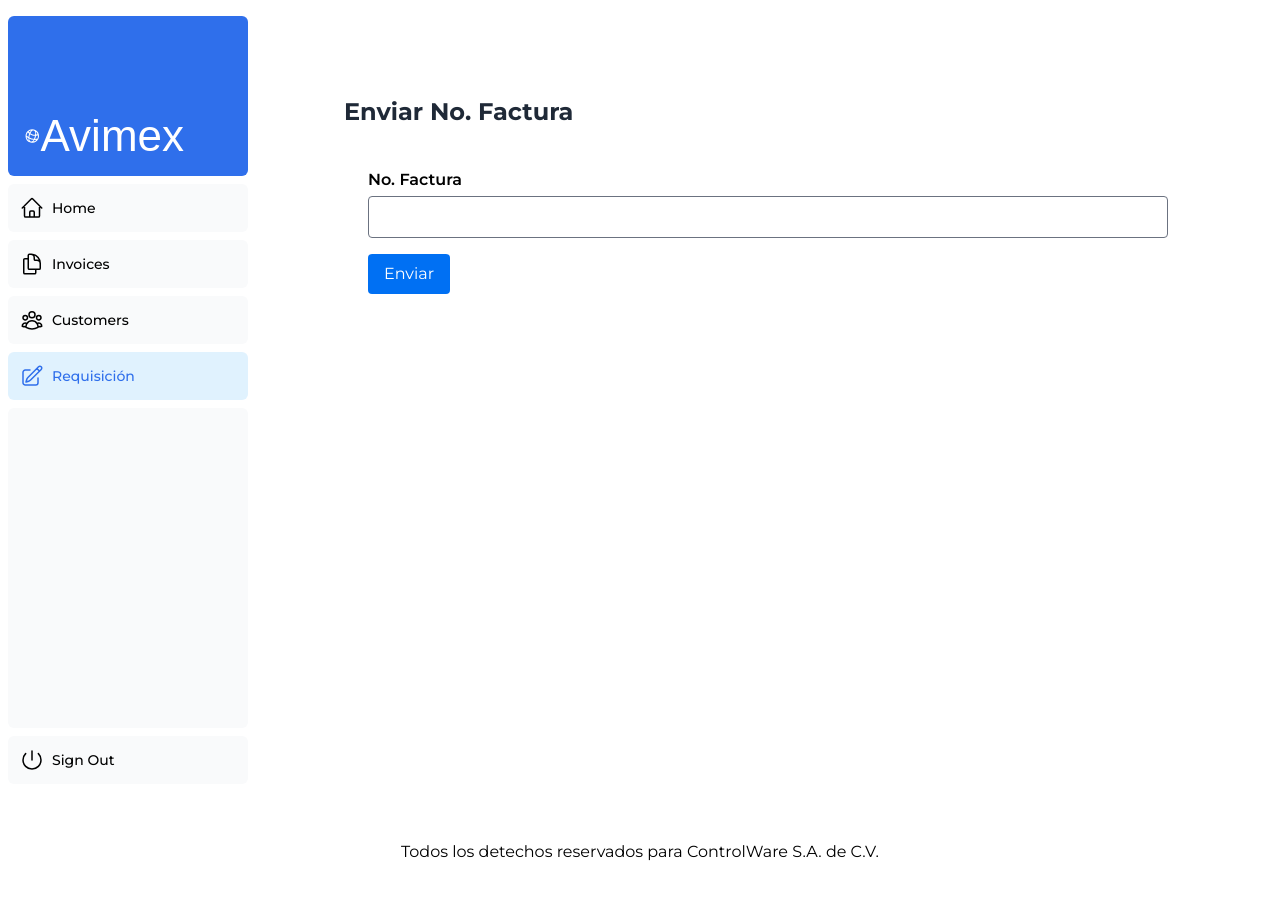
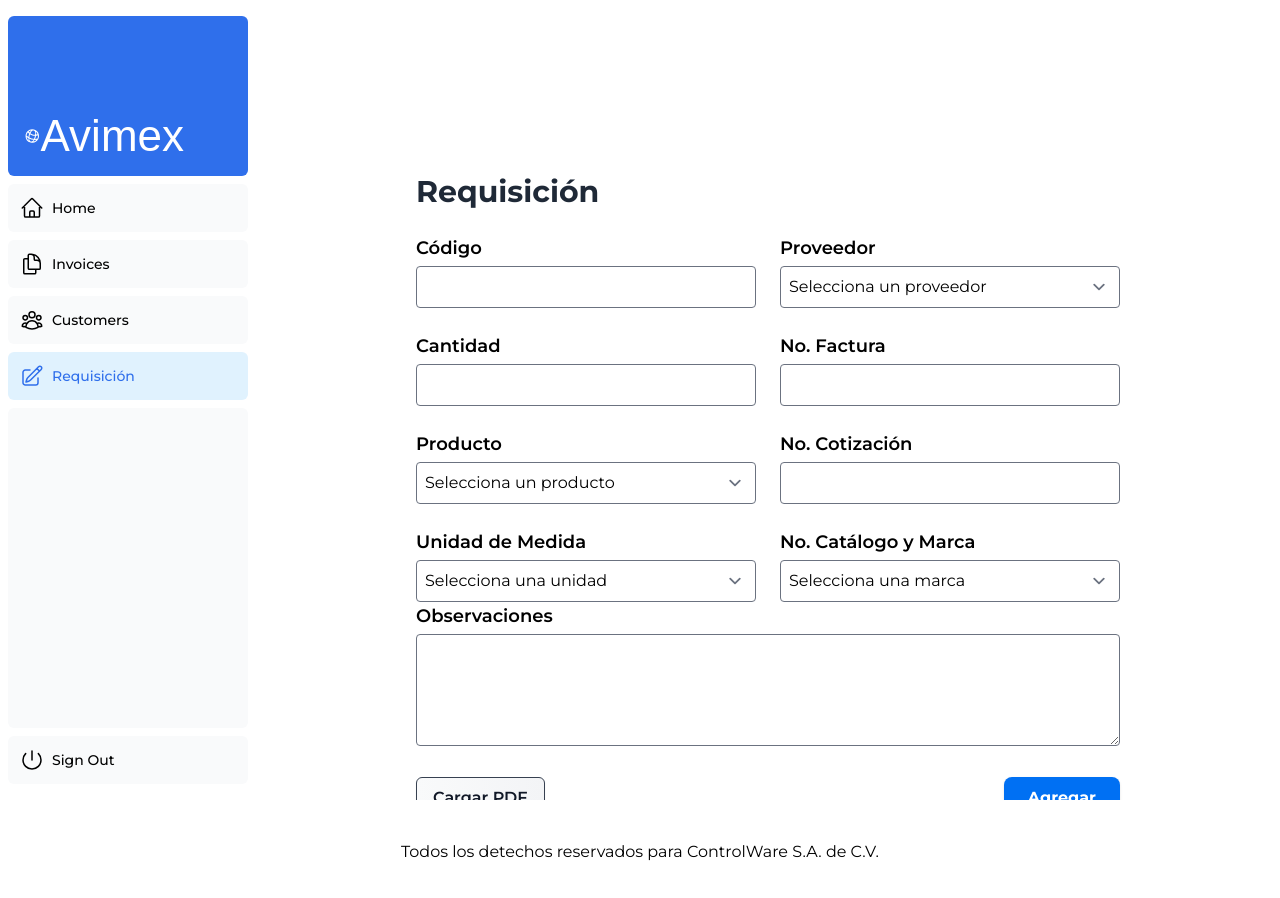
Before and after one commit to Vantar23/avimex-intranet, a Next.js app: page /dashboard/form in a window 1280 px wide. Shown: the top 898 px of the page. Built offline with nearby package versions, Linux system fonts and the light colour scheme; a web font is replaced by a local one.

Commit message:
cambio formulario

```diff
--- a/app/dashboard/form/page.tsx
+++ b/app/dashboard/form/page.tsx
@@ -1,38 +1,62 @@
 "use client";
 
-import { useState } from "react";
+import { useState, useRef } from "react";
 
-export default function FormularioPrueba() {
-  const [noFactura, setNoFactura] = useState("");
+export default function FormularioRequisicion() {
+  const [formData, setFormData] = useState({
+    codigo: "",
+    cantidad: "",
+    producto: "",
+    unidadMedida: "",
+    catalogo: "",
+    proveedor: "",
+    noFactura: "",
+    noCotizacion: "",
+    observaciones: "",
+  });
+
   const [mensaje, setMensaje] = useState("");
+  const fileInputRef = useRef<HTMLInputElement>(null);
 
-  const manejarCambioTexto = (e: React.ChangeEvent<HTMLInputElement>) => {
-    setNoFactura(e.target.value);
-    console.log("No factura actualizado:", e.target.value);
+  const manejarCambio = (
+    e: React.ChangeEvent<
+      HTMLInputElement | HTMLSelectElement | HTMLTextAreaElement
+    >
+  ) => {
+    const { name, value } = e.target;
+    setFormData({ ...formData, [name]: value });
   };
 
   const manejarEnvio = async (e: React.FormEvent<HTMLFormElement>) => {
     e.preventDefault();
 
-    if (!noFactura) {
+    if (!formData.noFactura) {
       alert("Por favor, completa el campo 'No. Factura' antes de enviar.");
       return;
     }
 
-    const formData = new FormData();
-    formData.append("noFactura", noFactura);
-
     try {
       const response = await fetch("http://localhost/backend/api/compras", {
         method: "POST",
-        body: formData, // Enviar datos con FormData
+        headers: { "Content-Type": "application/json" },
+        body: JSON.stringify(formData),
       });
 
       if (response.ok) {
         const data = await response.json();
         setMensaje("Datos enviados exitosamente: " + data.message);
         console.log("Respuesta del servidor:", data);
-        setNoFactura(""); // Limpiar el campo noFactura
+        setFormData({
+          codigo: "",
+          cantidad: "",
+          producto: "",
+          unidadMedida: "",
+          catalogo: "",
+          proveedor: "",
+          noFactura: "",
+          noCotizacion: "",
+          observaciones: "",
+        });
       } else {
         const errorData = await response.json();
         setMensaje("Error: " + errorData.error);
@@ -44,27 +68,164 @@ export default function FormularioPrueba() {
     }
   };
 
+  // Función para activar el input de archivos
+  const handleFileButtonClick = () => {
+    if (fileInputRef.current) {
+      fileInputRef.current.click();
+    }
+  };
+
+  // Maneja el cambio cuando se selecciona un archivo PDF
+  const handleFileChange = (e: React.ChangeEvent<HTMLInputElement>) => {
+    const file = e.target.files && e.target.files[0];
+    if (file) {
+      console.log("PDF seleccionado:", file);
+      // Aquí puedes agregar la lógica para subir el archivo a tu servidor o procesarlo según requieras.
+    }
+  };
+
   return (
-    <div>
-      <h1 className="text-2xl font-bold text-gray-800 mb-4">Enviar No. Factura</h1>
-      <form className="bg-white rounded p-6 space-y-4" onSubmit={manejarEnvio}>
+    // Contenedor que centra el formulario en la pantalla
+    <div className="min-h-screen flex items-center justify-center bg-white">
+      {/* Formulario con ancho máximo para que no se salga de la pantalla */}
+      <form className="w-full max-w-3xl p-8" onSubmit={manejarEnvio}>
+        <h1 className="text-3xl font-bold text-gray-800 mb-6">Requisición</h1>
+        <div className="grid grid-cols-2 gap-6">
+          <div>
+            <label className="block font-semibold text-lg mb-1">Código</label>
+            <input
+              type="text"
+              name="codigo"
+              className="border rounded w-full p-2"
+              value={formData.codigo}
+              onChange={manejarCambio}
+            />
+          </div>
+          <div>
+            <label className="block font-semibold text-lg mb-1">Proveedor</label>
+            <select
+              name="proveedor"
+              className="border rounded w-full p-2"
+              value={formData.proveedor}
+              onChange={manejarCambio}
+            >
+              <option value="">Selecciona un proveedor</option>
+              <option value="AELENEVA MEXICO">AELENEVA MEXICO</option>
+            </select>
+          </div>
+          <div>
+            <label className="block font-semibold text-lg mb-1">Cantidad</label>
+            <input
+              type="number"
+              name="cantidad"
+              className="border rounded w-full p-2"
+              value={formData.cantidad}
+              onChange={manejarCambio}
+            />
+          </div>
+          <div>
+            <label className="block font-semibold text-lg mb-1">No. Factura</label>
+            <input
+              type="text"
+              name="noFactura"
+              className="border rounded w-full p-2"
+              value={formData.noFactura}
+              onChange={manejarCambio}
+              required
+            />
+          </div>
+          <div>
+            <label className="block font-semibold text-lg mb-1">Producto</label>
+            <select
+              name="producto"
+              className="border rounded w-full p-2"
+              value={formData.producto}
+              onChange={manejarCambio}
+            >
+              <option value="">Selecciona un producto</option>
+              <option value="Despachador de Toallas">Despachador de Toallas</option>
+              <option value="Jabón Antibacterial">Jabón Antibacterial</option>
+              <option value="Abrazaderas sin fin">Abrazaderas sin fin</option>
+            </select>
+          </div>
+          <div>
+            <label className="block font-semibold text-lg mb-1">
+              No. Cotización
+            </label>
+            <input
+              type="text"
+              name="noCotizacion"
+              className="border rounded w-full p-2"
+              value={formData.noCotizacion}
+              onChange={manejarCambio}
+            />
+          </div>
+          <div>
+            <label className="block font-semibold text-lg mb-1">
+              Unidad de Medida
+            </label>
+            <select
+              name="unidadMedida"
+              className="border rounded w-full p-2"
+              value={formData.unidadMedida}
+              onChange={manejarCambio}
+            >
+              <option value="">Selecciona una unidad</option>
+              <option value="Piezas">Piezas</option>
+              <option value="Metros">Metros</option>
+              <option value="Kilogramos">Kilogramos</option>
+            </select>
+          </div>
+          <div>
+            <label className="block font-semibold text-lg mb-1">
+              No. Catálogo y Marca
+            </label>
+            <select
+              name="catalogo"
+              className="border rounded w-full p-2"
+              value={formData.catalogo}
+              onChange={manejarCambio}
+            >
+              <option value="">Selecciona una marca</option>
+              <option value="Talos Electronics">Talos Electronics</option>
+            </select>
+          </div>
+        </div>
         <div>
-          <label className="block font-semibold mb-1">No. Factura</label>
-          <input
-            type="text"
-            className="border rounded w-full p-2"
-            value={noFactura}
-            onChange={manejarCambioTexto}
-            required
+          <label className="block font-semibold text-lg mb-1">
+            Observaciones
+          </label>
+          <textarea
+            name="observaciones"
+            className="border rounded w-full p-2 h-28"
+            value={formData.observaciones}
+            onChange={manejarCambio}
           />
         </div>
-        <div className="mt-4">
-          <button type="submit" className="bg-blue-500 text-white rounded px-4 py-2">
-            Enviar
+        <div className="mt-6 flex justify-between">
+          <button
+            type="button"
+            onClick={handleFileButtonClick}
+            className="bg-gradient-to-r from-gray-50 to-gray-100 text-gray-900 border border-gray-700 rounded-md px-4 py-2 font-semibold shadow-sm hover:shadow-md focus:outline-none focus:ring-2 focus:ring-gray-400 transition transform duration-150 hover:scale-105"
+          >
+            Cargar PDF
+          </button>
+          <button
+            type="submit"
+            className="bg-blue-500 text-white rounded-lg px-6 py-2 font-bold shadow hover:bg-blue-600 transition transform duration-150 hover:scale-105"
+          >
+            Agregar
           </button>
         </div>
+        <input
+          type="file"
+          accept="application/pdf"
+          ref={fileInputRef}
+          onChange={handleFileChange}
+          style={{ display: "none" }}
+        />
+        {mensaje && <p className="mt-4 text-green-600">{mensaje}</p>}
       </form>
-      {mensaje && <p className="mt-4 text-green-600">{mensaje}</p>}
     </div>
   );
 }
```
